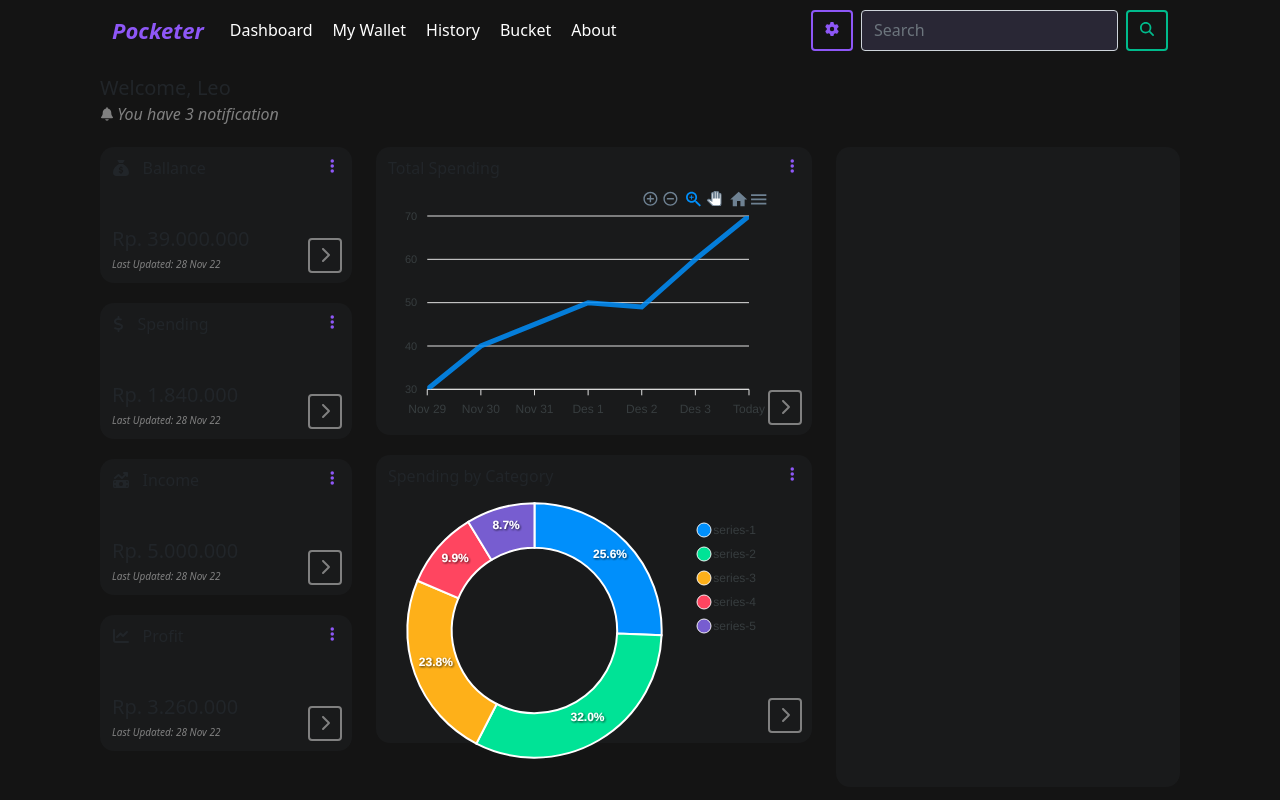
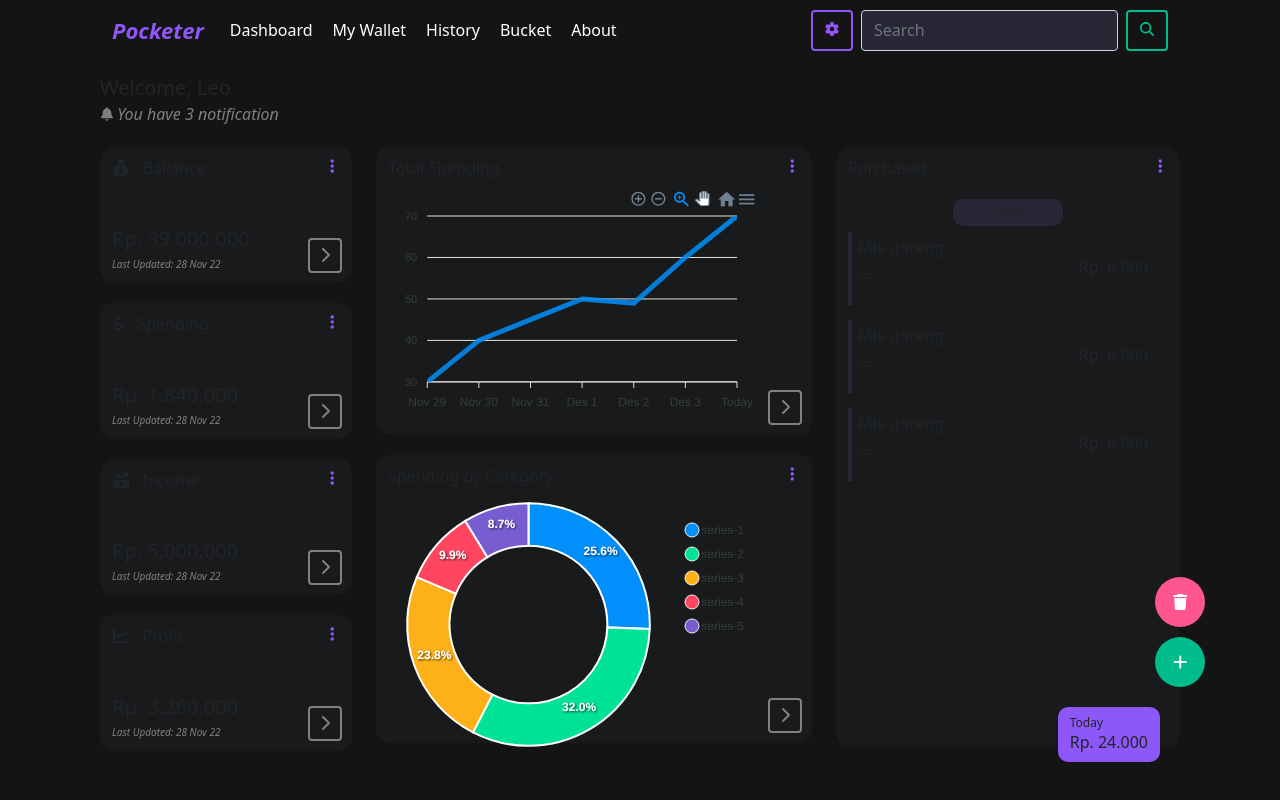
Before and after one commit to FlazeFy/Pocketer, a Next.js app: page / in a window 1280 px wide. Built offline with nearby package versions, Linux system fonts and the light colour scheme.

Commit message:
Purchased

```diff
--- a/components/chart/purchased.js
+++ b/components/chart/purchased.js
@@ -1,13 +1,38 @@
 //Font awesome icon
 import { library } from "@fortawesome/fontawesome-svg-core"
 import { FontAwesomeIcon } from '@fortawesome/react-fontawesome'
-import { faGear, faMagnifyingGlass } from "@fortawesome/free-solid-svg-icons"
+import { faEllipsisVertical, faPlus, faTrash } from "@fortawesome/free-solid-svg-icons"
 import { } from "@fortawesome/free-regular-svg-icons"
 
 export default function Purchased() {
     return (
         <div className="table-highlight">
-
+            <h6>Purchased</h6>
+            <button className="btn btn-transparent box-setting" title="Setting"><FontAwesomeIcon icon={faEllipsisVertical} width="4.5px"/></button>
+            <div className="purchased-item-holder">
+                <div className="datechip">Today</div>
+                <div className="purchased-box" style={{borderLeft:"4px  solid #292735"}}>
+                    <h6>Mie goreng</h6>
+                    <p>tes</p>
+                    <h6 className="purchased-price">Rp. 8.000</h6>
+                </div>
+                <div className="purchased-box" style={{borderLeft:"4px  solid #292735"}}>
+                    <h6>Mie goreng</h6>
+                    <p>tes</p>
+                    <h6 className="purchased-price">Rp. 8.000</h6>
+                </div>
+                <div className="purchased-box" style={{borderLeft:"4px  solid #292735"}}>
+                    <h6>Mie goreng</h6>
+                    <p>tes</p>
+                    <h6 className="purchased-price">Rp. 8.000</h6>
+                </div>
+            </div>
+            <div className="result_purchased-box">
+                <a>Today</a>
+                <h6>Rp. 24.000</h6>
+            </div>
+            <button className="btn btn-transparent btn-remove-item" title="Remove All purchase" style={{ bottom: "120px"}}><FontAwesomeIcon icon={faTrash} width="14.5px"/></button>
+            <button className="btn btn-transparent btn-add-item" title="Add purchase" style={{ bottom: "60px"}}><FontAwesomeIcon icon={faPlus} width="14.5px"/></button>
         </div>
     )
 }
--- a/components/chart/spending.js
+++ b/components/chart/spending.js
@@ -40,7 +40,8 @@ class SpendingChart extends Component {
                         <Chart
                         options={this.state.options}
                         series={this.state.series}
-                        type="line"/>
+                        type="line"
+                        />
                     </div>
                 </div>
             </div>
--- a/pages/index.js
+++ b/pages/index.js
@@ -23,10 +23,10 @@ export default function Home() {
           <Navbar/>
           <Welcome/>
           <div className='row'>
-            <div className='col-lg-3 col-md-3 col-sm-6'>
+            <div className='col-lg-3 col-md-6 col-sm-6'>
               <Highlight/>
             </div>
-            <div className='col-lg-5 col-md-3 col-sm-6'>
+            <div className='col-lg-5 col-md-6 col-sm-6'>
               <SpendingChart/>
               <CategoryChart/>
             </div>
--- a/styles/globals.css
+++ b/styles/globals.css
@@ -27,6 +27,19 @@ a {
   body, main {
     color: white;
   }
+}
+::-webkit-scrollbar {
+  width: 10px;
+}
+
+/* Track */
+::-webkit-scrollbar-track {
+  background: #292735;
+}
+
+/* Handle */
+::-webkit-scrollbar-thumb, ::-webkit-scrollbar-thumb:hover {
+  background: #8e57f7;
 }
 
 /*Button*/
@@ -62,3 +75,21 @@ a {
   color:white !important;
   border: 2px solid transparent !important;
 }
+.btn-add-item{
+  background: #00bb8c !important;
+  width: 50px;
+  height: 50px;
+  border-radius: 100% !important;
+  position: absolute;
+  color: white !important;
+  right: -25px;
+}
+.btn-remove-item{
+  background: #FF5691 !important;
+  width: 50px;
+  height: 50px;
+  border-radius: 100% !important;
+  position: absolute;
+  color: white !important;
+  right: -25px;
+}
--- a/styles/highlight.css
+++ b/styles/highlight.css
@@ -16,15 +16,67 @@
     position: relative;
     padding: 12px;
 }
+
 .table-highlight{
     background: #191a1b;
-    height: 80vh;
+    height: 75vh;
     min-height: 120px;
     border-radius: 14px;
     margin-top: 20px;
     position: relative;
     padding: 12px;
 }
+.purchased-item-holder{
+    height: 95.5%;
+    overflow: auto;
+    margin-top: 15px;
+}
+.datechip{
+    width: 110px;
+    border-radius: 10px;
+    background: #292735;
+    padding: 4px;
+    text-align: center;
+    margin:6px;
+    display: block;
+    margin-inline: auto;
+    font-size: 12.5px;
+}
+.purchased-box{
+    padding: 6px;
+    border-radius: 6x;
+    font-size: 13px !important;
+    position: relative;
+    cursor: pointer;
+    margin-bottom: 15px;
+    transition: 0.4s;
+}
+.purchased-box:hover{
+    background: #8e57f7;
+}
+.purchased-box p{
+    font-size: 12px;
+}
+.purchased-price{
+    position: absolute;
+    right: 20px !important;
+    bottom: 20px !important;
+}
+.result_purchased-box{
+    position: absolute;
+    bottom: -15px;
+    right: 20px;
+    background: #8e57f7;
+    padding: 2px 12px;
+    border-radius: 10px;
+}
+.result_purchased-box a{
+    font-size: 12px;
+}
+.result_purchased-box h6{
+    font-size: 16px;
+}
+
 .box-main-text{
     position: absolute;
     bottom: 24px;
@@ -47,3 +99,7 @@
     top: 0;
     color:#8e57f7 !important;
 }
+.mixed-chart{
+    max-width: 50vh !important;
+    min-width: 40vh !important;
+}
```
Also changed, not shown: components/chart/category.js (indentation only).
